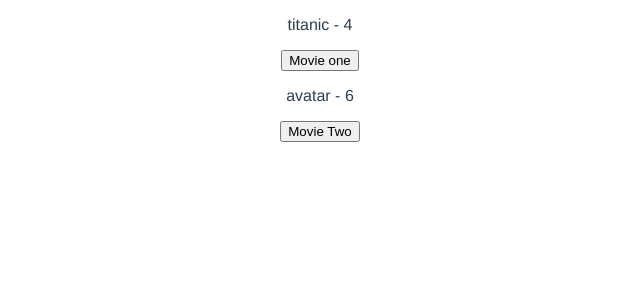
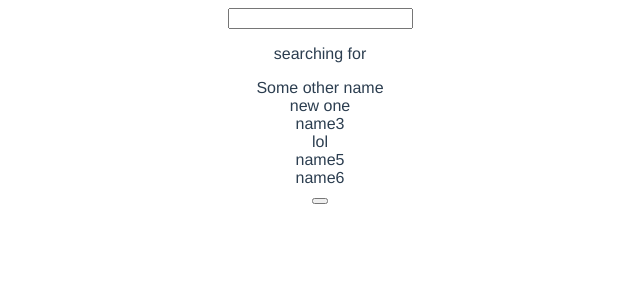
Before and after one commit to ZazaGdev/blog-vue, a Vue app: page / in a window 1280 px wide. Shown: the top 300 px of the page, without its empty margins (320-960 px from the left). Built offline with nearby package versions, Linux system fonts and the light colour scheme.

Commit message:
Introduced watch and watchEffect

```diff
--- a/src/views/HomeView.vue
+++ b/src/views/HomeView.vue
@@ -1,28 +1,38 @@
 <template>
-    <div class="home">
-        <p>{{ movieOne.name }} - {{ movieOne.rating }}</p>
-        <button @click="updateMovieOne">Movie one</button>
-        <p>{{ movieTwo.name }} - {{ movieTwo.rating }}</p>
-        <button @click="updateMovieTwo">Movie Two</button>
-    </div>
+    <input type="search" v-model="search" />
+    <p>searching for {{ search }}</p>
+    <div v-for="name in matching" :key="name">{{ name }}</div>
+    <button @click="stopWatching"></button>
 </template>
 
 <script>
-import { reactive, ref } from 'vue'
+import { computed, ref, watch, watchEffect } from 'vue'
 export default {
     name: 'HomeView',
     setup() {
-        const movieOne = ref({ name: 'titanic', rating: 4 })
-        const movieTwo = reactive({ name: 'avatar', rating: 6 })
-        const updateMovieOne = () => {
-            movieOne.value.rating++
+        const search = ref('')
+        const names = ref(['Some other name', 'new one', 'name3', 'lol', 'name5', 'name6'])
+
+        const stopWatch = watch(search, () => {
+            console.log(search.value)
+        })
+
+        const stopEffect = watchEffect(() => {
+            console.log(search.value)
+        })
+
+        const matching = computed(() => {
+            return names.value.filter((name) => {
+                return name.includes(search.value)
+            })
+        })
+
+        const stopWatching = () => {
+            stopWatch()
+            stopEffect()
         }
 
-        const updateMovieTwo = () => {
-            movieTwo.rating++
-        }
-
-        return { movieOne, movieTwo, updateMovieTwo, updateMovieOne }
+        return { names, search, matching, stopWatching }
     },
 }
 </script>
```
